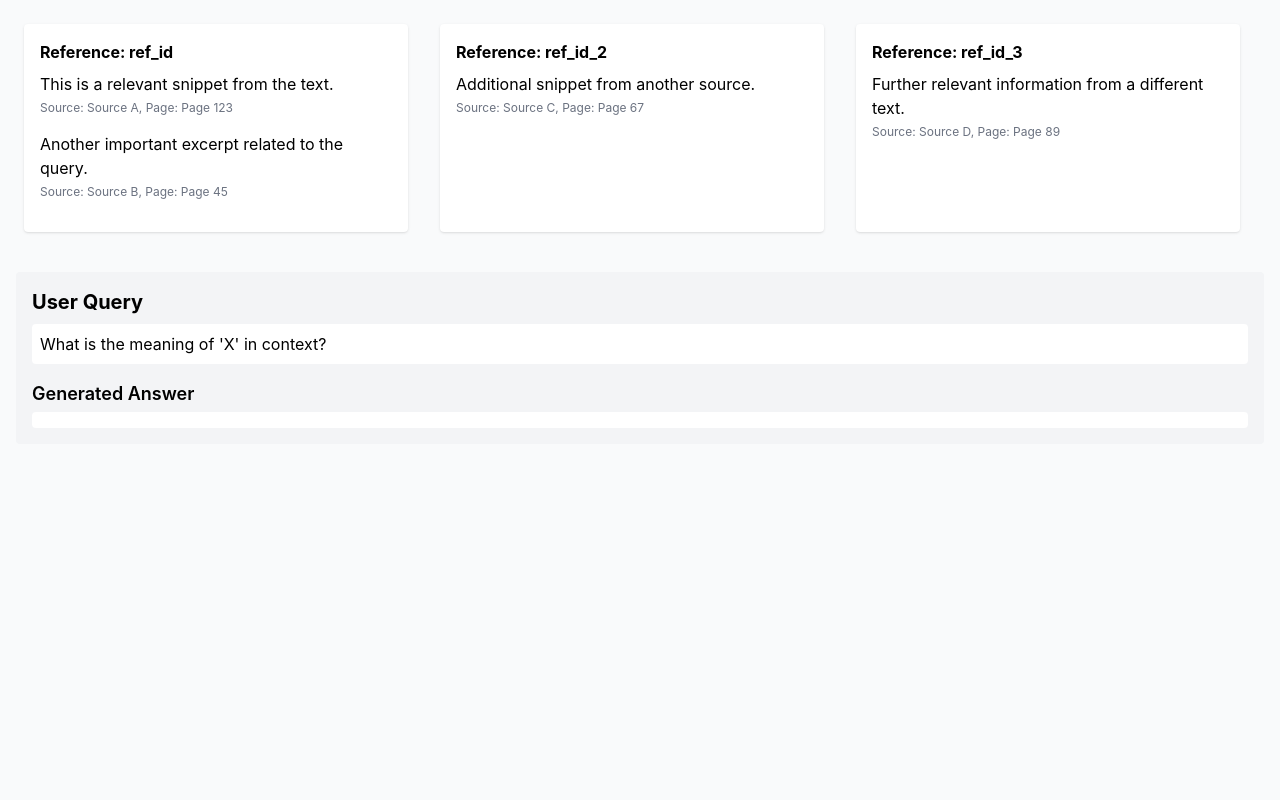
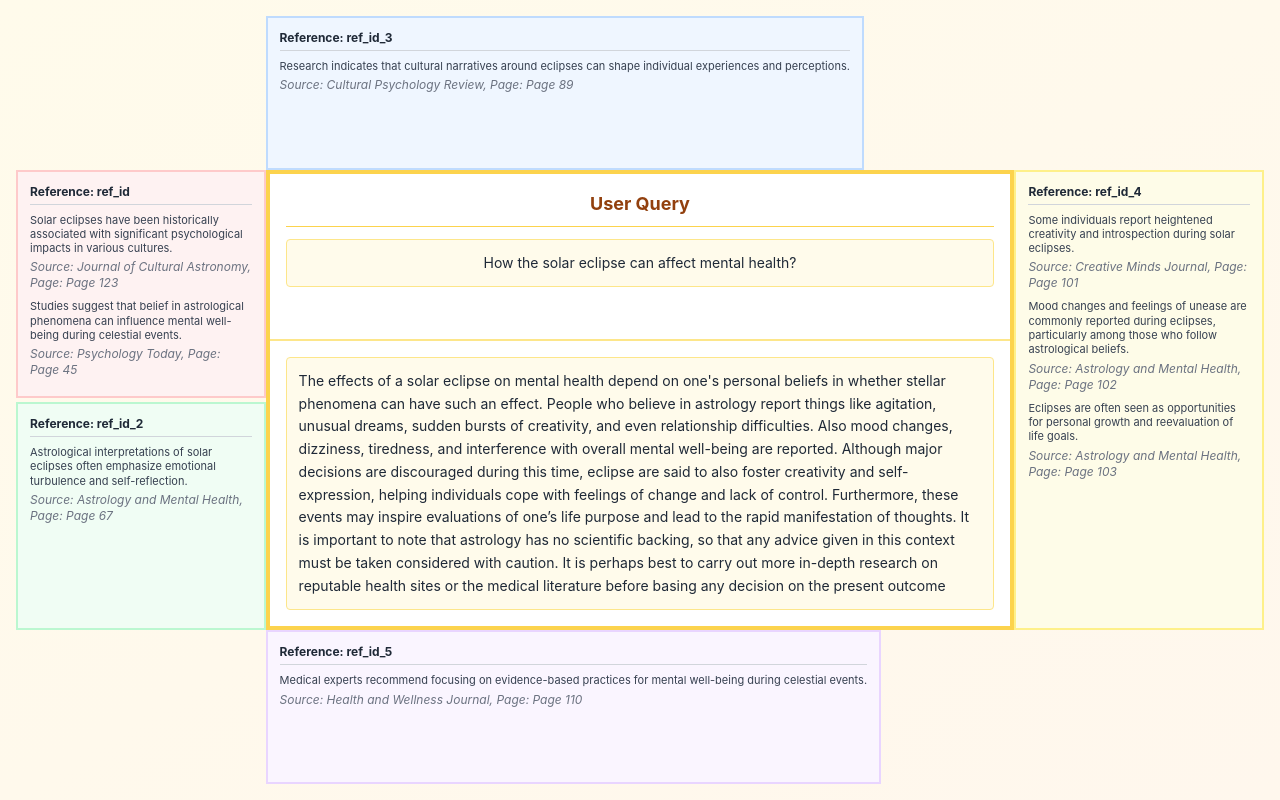
Before and after one commit to WojciechKusa/talmud-ir, a React (Create React App) app in the folder rag-talmud-ui/: page / in a window 1280 px wide. Built offline with nearby package versions, Linux system fonts and the light colour scheme.

Commit message:
feat: new UI

```diff
--- a/rag-talmud-ui/src/App.js
+++ b/rag-talmud-ui/src/App.js
@@ -1,5 +1,17 @@
 import React, { useEffect, useState } from "react";
 import data from "./data/data.json";
+
+
+const COLORS = [
+  "bg-red-50 border-red-200",
+  "bg-green-50 border-green-200",
+  "bg-blue-50 border-blue-200",
+  "bg-yellow-50 border-yellow-200",
+  "bg-purple-50 border-purple-200",
+  "bg-pink-50 border-pink-200",
+  "bg-teal-50 border-teal-200",
+  "bg-orange-50 border-orange-200"
+];
 
 function App() {
   const [content, setContent] = useState({
@@ -12,31 +24,94 @@ function App() {
     setContent(data);
   }, []);
 
-  return (
-    <div className="h-screen w-screen bg-gray-50 p-4">
-      <div className="flex flex-wrap gap-4">
-        {Object.entries(content.snippets || {}).map(([refId, snippets], idx) => (
+  const snippetEntries = Object.entries(content.snippets || {});
+
+  // Create positioned snippets for Talmud-style layout
+  const positionedSnippets = snippetEntries.map(([refId, snippets], idx) => ({
+    refId,
+    snippets,
+    color: COLORS[idx % COLORS.length]
+  }));
+
+  // Split snippets into different sides
+  const leftSnippets = positionedSnippets.slice(0, Math.ceil(positionedSnippets.length / 4));
+  const topSnippets = positionedSnippets.slice(Math.ceil(positionedSnippets.length / 4), Math.ceil(positionedSnippets.length / 2));
+  const rightSnippets = positionedSnippets.slice(Math.ceil(positionedSnippets.length / 2), Math.ceil(3 * positionedSnippets.length / 4));
+  const bottomSnippets = positionedSnippets.slice(Math.ceil(3 * positionedSnippets.length / 4));
+
+  const renderSnippetBox = ({ refId, snippets, color }) => (
     <div
       key={refId}
-            className="bg-white shadow rounded p-4 m-2 flex-1 min-w-[300px] max-w-sm"
+      className={`${color} border-2 p-3 text-xs leading-tight h-full flex flex-col`}
+      style={{
+        fontSize: '11px',
+        lineHeight: '1.3'
+      }}
     >
-            <h2 className="font-bold mb-2">Reference: {refId}</h2>
+      <h3 className="font-bold text-xs mb-2 text-gray-800 border-b border-gray-300 pb-1">
+        Reference: {refId}
+      </h3>
+      <div className="flex-1 overflow-y-auto">
         {snippets.map((snippet, i) => (
-              <div key={i} className="mb-4">
-                <p className="mb-1">{snippet.text}</p>
-                <p className="text-xs text-gray-500">
+          <div key={i} className="mb-2 last:mb-0">
+            <p className="mb-1 text-gray-700">{snippet.text}</p>
+            <p className="text-xs text-gray-500 italic">
               Source: {snippet.source}, Page: {snippet.page}
             </p>
           </div>
         ))}
       </div>
-        ))}
     </div>
-      <div className="mt-8 bg-gray-100 p-4 rounded">
-        <h1 className="text-xl font-bold mb-2">User Query</h1>
-        <div className="bg-white p-2 rounded mb-4">{content.query}</div>
-        <h2 className="text-lg font-semibold mb-1">Generated Answer</h2>
-        <div className="bg-white p-2 rounded">{content.answer}</div>
+  );
+
+  return (
+    <div className="h-screen w-screen bg-gradient-to-br from-amber-50 to-orange-50 overflow-hidden">
+      {/* Main Talmud-style grid layout */}
+      <div className="h-full w-full grid grid-cols-5 grid-rows-5 gap-0 p-4">
+
+        {/* Top row */}
+        <div className="col-span-1 row-span-1"></div>
+        <div className="col-span-3 row-span-1 flex gap-1">
+          {topSnippets.map(renderSnippetBox)}
+        </div>
+        <div className="col-span-1 row-span-1"></div>
+
+        {/* Middle rows */}
+        <div className="col-span-1 row-span-3 flex flex-col gap-1">
+          {leftSnippets.map(renderSnippetBox)}
+        </div>
+
+        {/* Center - Main content */}
+        <div className="col-span-3 row-span-3 bg-white border-4 border-amber-300 flex flex-col">
+          {/* Query section */}
+          <div className="flex-1 p-4 border-b-2 border-amber-200">
+            <h1 className="text-lg font-bold mb-3 text-center text-amber-800 border-b border-amber-300 pb-2">
+              User Query
+            </h1>
+            <div className="bg-amber-50 border border-amber-200 p-3 rounded text-sm text-gray-800 text-center leading-relaxed">
+              {content.query}
+            </div>
+          </div>
+
+          {/* Answer section */}
+          <div className="flex-1 p-4">
+            <div className="bg-amber-50 border border-amber-200 p-3 rounded text-sm text-gray-800 leading-relaxed overflow-y-auto h-full">
+              {content.answer}
+            </div>
+          </div>
+        </div>
+
+        <div className="col-span-1 row-span-3 flex flex-col gap-1">
+          {rightSnippets.map(renderSnippetBox)}
+        </div>
+
+        {/* Bottom row */}
+        <div className="col-span-1 row-span-1"></div>
+        <div className="col-span-3 row-span-1 flex gap-1">
+          {bottomSnippets.map(renderSnippetBox)}
+        </div>
+        <div className="col-span-1 row-span-1"></div>
+
       </div>
     </div>
   );
--- a/rag-talmud-ui/src/data/data.json
+++ b/rag-talmud-ui/src/data/data.json
@@ -1,35 +1,55 @@
 {
-  "query": "What is the meaning of 'X' in context?",
-  "leftCommentary": ["Commentary 1", "Commentary 2"],
-  "rightCommentary": ["Authoritative note 1", "Authoritative note 2"],
-  "references": ["Source A", "Source B"],
-  "topReferences": ["Top Source 1", "Top Source 2"],
-  "bottomReferences": ["Bottom Source 1", "Bottom Source 2"],
+  "query": "How the solar eclipse can affect mental health?",
+  "answer": "The effects of a solar eclipse on mental health depend on one's personal beliefs in whether stellar phenomena can have such an effect. People who believe in astrology report things like agitation, unusual dreams, sudden bursts of creativity, and even relationship difficulties. Also mood changes, dizziness, tiredness, and interference with overall mental well-being are reported. Although major decisions are discouraged during this time, eclipse are said to also foster creativity and self-expression, helping individuals cope with feelings of change and lack of control. Furthermore, these events may inspire evaluations of one\u2019s life purpose and lead to the rapid manifestation of thoughts. It is important to note that astrology has no scientific backing, so that any advice given in this context must be taken considered with caution. It is perhaps best to carry out more in-depth research on reputable health sites or the medical literature before basing any decision on the present outcome",
   "snippets": {
     "ref_id": [
       {
-        "text": "This is a relevant snippet from the text.",
-        "source": "Source A",
-        "page": "Page 123"
+      "text": "Solar eclipses have been historically associated with significant psychological impacts in various cultures.",
+      "source": "Journal of Cultural Astronomy",
+      "page": "Page 123"
       },
       {
-        "text": "Another important excerpt related to the query.",
-        "source": "Source B",
-        "page": "Page 45"
+      "text": "Studies suggest that belief in astrological phenomena can influence mental well-being during celestial events.",
+      "source": "Psychology Today",
+      "page": "Page 45"
       }
     ],
     "ref_id_2": [
       {
-        "text": "Additional snippet from another source.",
-        "source": "Source C",
-        "page": "Page 67"
+      "text": "Astrological interpretations of solar eclipses often emphasize emotional turbulence and self-reflection.",
+      "source": "Astrology and Mental Health",
+      "page": "Page 67"
       }
     ],
     "ref_id_3": [
       {
-        "text": "Further relevant information from a different text.",
-        "source": "Source D",
-        "page": "Page 89"
+      "text": "Research indicates that cultural narratives around eclipses can shape individual experiences and perceptions.",
+      "source": "Cultural Psychology Review",
+      "page": "Page 89"
+      }
+    ],
+    "ref_id_4": [
+      {
+      "text": "Some individuals report heightened creativity and introspection during solar eclipses.",
+      "source": "Creative Minds Journal",
+      "page": "Page 101"
+      },
+      {
+      "text": "Mood changes and feelings of unease are commonly reported during eclipses, particularly among those who follow astrological beliefs.",
+      "source": "Astrology and Mental Health",
+      "page": "Page 102"
+      },
+      {
+      "text": "Eclipses are often seen as opportunities for personal growth and reevaluation of life goals.",
+      "source": "Astrology and Mental Health",
+      "page": "Page 103"
+      }
+    ],
+    "ref_id_5": [
+      {
+      "text": "Medical experts recommend focusing on evidence-based practices for mental well-being during celestial events.",
+      "source": "Health and Wellness Journal",
+      "page": "Page 110"
       }
     ]
   }
```
Lines whose indentation alone changed are shown as unchanged.
